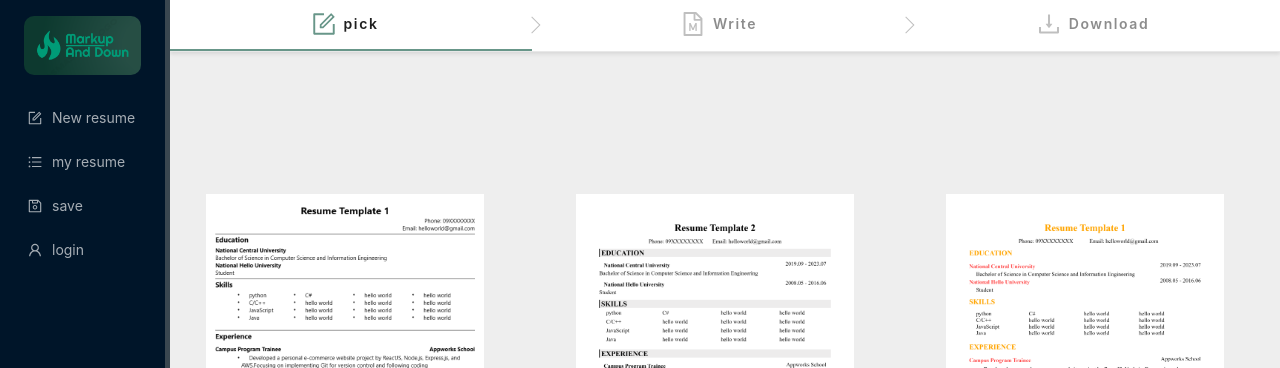
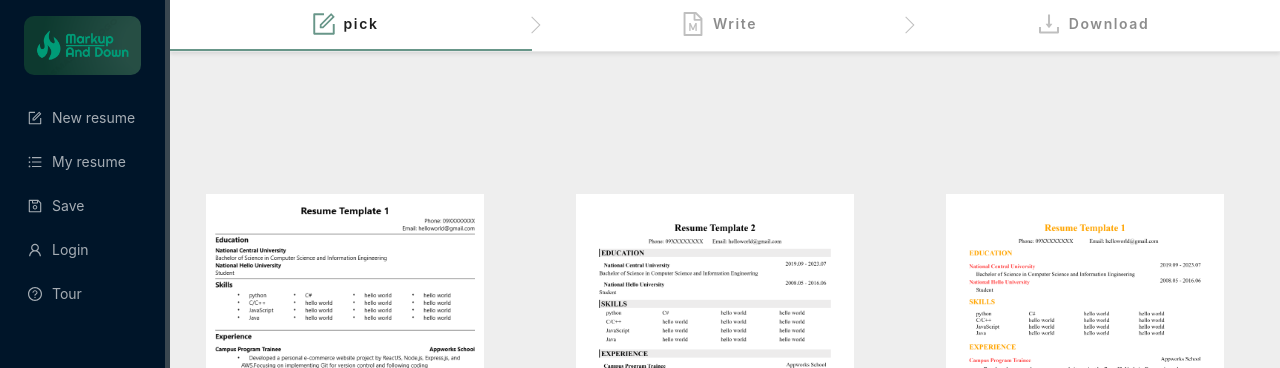
Before and after one commit to VictorChao996/markdown_resume_maker, a React (Create React App) app in the folder frontend/: page / in a window 1280 px wide. Shown: the top 368 px of the page. Built offline with nearby package versions, Linux system fonts and the light colour scheme.

Commit message:
feat(frontend): add tour guides

```diff
--- a/frontend/src/MainLayout.js
+++ b/frontend/src/MainLayout.js
@@ -1,6 +1,6 @@
-import { useEffect, useState } from "react"
+import { useEffect, useRef, useState } from "react"
 import axios from "axios"
-import { Form, Layout, Menu, Steps, FloatButton } from "antd"
+import { Form, Layout, Menu, Steps, FloatButton, Tour } from "antd"
 import Body from "./components/body.js"
 import SignInModal from "./components/SignInModal.js"
 import SignUpModal from "./components/SignUpModal.js"
@@ -8,7 +8,8 @@ import {
     UserOutlined,
     FormOutlined,
     SaveOutlined,
-    UnorderedListOutlined
+    UnorderedListOutlined,
+    QuestionCircleOutlined
 } from "@ant-design/icons"
 import NewResumeModal from "./components/newResumeModal.js"
 import ResumeListModal from "./components/resumeListModal.js"
@@ -17,8 +18,8 @@ import API from "./utils/API.js"
 import logo from "./images/logo2.png"
 const { Header, Content, Footer, Sider } = Layout
 
-function getItem(label, key, icon, children, onClick) {
-    return { key, icon, children, label, onClick }
+function getItem(label, key, icon, children, onClick, ref) {
+    return { key, icon, children, label, onClick, ref }
 }
 
 const MainLayout = () => {
@@ -28,6 +29,80 @@ const MainLayout = () => {
     const [isResumeListModalOpen, setIsResumeListModalOpen] = useState(false)
     const [loginStatus, setLoginStatus] = useState(0)
     const [collapsed, setCollapsed] = useState(false)
+    const [tourOpen, setTourOpen] = useState(false)
+    const tourRefs = [
+        useRef(null),
+        useRef(null),
+        useRef(null),
+        useRef(null),
+        useRef(null),
+        useRef(null),
+        useRef(null)
+    ]
+
+    const tourSteps = [
+        {
+            title: "Welcome to Markup and Down!",
+            description: "This is a tour to show you how to use this website",
+            placement: "leftTop",
+            cover: (
+                <img
+                    src={logo}
+                    alt="logo"
+                    style={{
+                        width: "100%",
+                        height: "auto",
+                        borderRadius: "10px"
+                        // cursor: "pointer"
+                    }}
+                />
+            ),
+            target: () => tourRefs[0].current
+        },
+        {
+            title: "Step 1: pick a template",
+            description: "Choose a template you like",
+            placement: "left",
+            target: () => tourRefs[1].current
+        },
+        {
+            title: "Write steps",
+            description:
+                "Now, move to the next steps by clicking the write button.",
+            target: () => tourRefs[2].current
+        },
+        {
+            title: "Step2: Write your resume",
+            description:
+                "Write your resume in markdown, try to type the text here. \n Ex: Hello markdown!",
+            placement: "left",
+            target: () => tourRefs[3].current
+        },
+        {
+            title: "Step2.1: preview the result here",
+            description: "Scrolling to see the whole resume (zoom in/out)",
+            placement: "right",
+            target: () => tourRefs[4].current
+        },
+        {
+            title: "Download steps",
+            description:
+                "Now, move to the next steps by clicking the download button.",
+            target: () => tourRefs[2].current
+        },
+        {
+            title: "Step 3: Download your resume",
+            description: "Download your resume as PDF or Markdown!",
+            target: () => tourRefs[5].current
+        },
+        {
+            title: "Save your resume",
+            description:
+                "If you want to store the resume content, you could login.",
+            placement: "left",
+            target: () => tourRefs[6].current
+        }
+    ]
 
     useEffect(() => {
         if (localStorage.getItem("accessToken") !== null) {
@@ -48,22 +123,25 @@ const MainLayout = () => {
             }
             setIsNewResumeModalOpen(true)
         }),
-        getItem("my resume", "2", <UnorderedListOutlined />, null, () => {
+        getItem("My resume", "2", <UnorderedListOutlined />, null, () => {
             setIsResumeListModalOpen(true)
         }),
-        getItem("save", "3", <SaveOutlined />, null, async () => {
+        getItem("Save", "3", <SaveOutlined />, null, async () => {
             console.log("save")
             await saveResumeContentToDB()
         }),
         getItem(
-            loginStatus === 2 ? "logout" : "login",
+            loginStatus === 2 ? "Logout" : "Login",
             "4",
             <UserOutlined />,
             null,
             () => {
                 login_logout_button()
             }
-        )
+        ),
+        getItem("Tour", "5", <QuestionCircleOutlined />, null, () => {
+            setTourOpen(true)
+        })
     ]
 
     const login_logout_button = () => {
@@ -148,6 +226,7 @@ const MainLayout = () => {
                         // borderBottom: "1px solid #3a4750",
                         // marginBottom: "16px"
                     }}
+                    ref={tourRefs[0]}
                 >
                     <img
                         src={logo}
@@ -160,19 +239,24 @@ const MainLayout = () => {
                         }}
                     />
                 </div>
-                <Menu
-                    theme="dark"
-                    selectable={false}
-                    mode="inline"
-                    items={items}
-                />
+                <div
+                    className="menu"
+                    ref={tourRefs[6]}
+                >
+                    <Menu
+                        theme="dark"
+                        selectable={false}
+                        mode="inline"
+                        items={items}
+                    ></Menu>
+                </div>
             </Sider>
             <Layout
                 className="layout"
                 style={{ marginLeft: collapsed ? "80px" : "170px" }}
             >
                 <Content style={{ height: "100%" }}>
-                    <Body />
+                    <Body tourRefs={tourRefs} />
                 </Content>
 
                 <SignInModal
@@ -201,6 +285,11 @@ const MainLayout = () => {
                     onClick={scrollToTop}
                 /> */}
             </Layout>
+            <Tour
+                open={tourOpen}
+                onClose={() => setTourOpen(false)}
+                steps={tourSteps}
+            />
         </Layout>
     )
 }
--- a/frontend/src/components/body.js
+++ b/frontend/src/components/body.js
@@ -11,7 +11,7 @@ import AdjustPage from "../pages/AdjustPage"
 import "./body.scss"
 import DownloadPage from "../pages/DownloadPage"
 
-const Body = () => {
+const Body = ({ tourRefs }) => {
     const [currentStep, setCurrentStep] = useState(0)
     const [resumeHTML, setResumeHTML] = useState("")
     const [template, setTemplate] = useState(1)
@@ -20,6 +20,7 @@ const Body = () => {
     const handleStepClick = (stepIndex) => {
         console.log("Step clicked:", stepIndex)
         setCurrentStep(stepIndex)
+        console.log(tourRefs)
     }
 
     const renderComponent = () => {
@@ -29,6 +30,7 @@ const Body = () => {
                     <TemplatePage
                         setTemplate={setTemplate}
                         setCurrentStep={setCurrentStep}
+                        tourRefs={tourRefs}
                     />
                 )
             case 1:
@@ -37,6 +39,7 @@ const Body = () => {
                         setResumeHTML={setResumeHTML}
                         cardRef={cardRef}
                         template={template}
+                        tourRefs={tourRefs}
                     />
                 )
             // case 2:
@@ -47,6 +50,7 @@ const Body = () => {
                         resumeHTML={resumeHTML}
                         cardRef={cardRef}
                         template={template}
+                        tourRefs={tourRefs}
                     />
                 )
             default:
@@ -56,6 +60,10 @@ const Body = () => {
 
     return (
         <div className="body">
+            <div
+                className="steps"
+                ref={tourRefs[2]}
+            >
                 <Steps
                     size="small"
                     type="navigation"
@@ -114,7 +122,8 @@ const Body = () => {
                             // onClick: () => handleStepClick(2),
                         }
                     ]}
-            />
+                ></Steps>
+            </div>
             {renderComponent()}
         </div>
     )
--- a/frontend/src/components/resumePreviewScreeshot.js
+++ b/frontend/src/components/resumePreviewScreeshot.js
@@ -7,7 +7,7 @@ const whitePaperImageURL =
 
 const ResumePreviewScreenshot = ({ html, cardRef, canResize }) => {
     const [previewImageURL, setPreviewImageURL] = useState(whitePaperImageURL)
-    const [size, setSize] = useState(500)
+    const [size, setSize] = useState(350)
 
     useEffect(() => {
         if (html) {
--- a/frontend/src/pages/DownloadPage.js
+++ b/frontend/src/pages/DownloadPage.js
@@ -7,7 +7,7 @@ import ResumePreviewScreenshot from "../components/resumePreviewScreeshot"
 import { DownloadOutlined } from "@ant-design/icons"
 import { Button } from "antd"
 
-const DownloadPage = ({ resumeHTML, cardRef, template }) => {
+const DownloadPage = ({ resumeHTML, cardRef, template, tourRefs }) => {
     // const cardRef = useRef()
 
     //* 將卡片轉成 image 並放進 pdf 中下載
@@ -90,7 +90,10 @@ const DownloadPage = ({ resumeHTML, cardRef, template }) => {
                 />
             </div>
 
-            <div className="downloadArea">
+            <div
+                className="downloadArea"
+                ref={tourRefs[5]}
+            >
                 <Button
                     type="primary"
                     onClick={handleDownloadPDF}
--- a/frontend/src/pages/TemplatePage.js
+++ b/frontend/src/pages/TemplatePage.js
@@ -5,7 +5,7 @@ import template1_screenshot from "../images/template1_screenshot.png"
 import template2_screenshot from "../images/template2_screenshot.png"
 import template3_screenshot from "../images/template3_screenshot.png"
 
-const TemplatePage = ({ setTemplate, setCurrentStep }) => {
+const TemplatePage = ({ setTemplate, setCurrentStep, tourRefs }) => {
     const skeletonList = Array.from({ length: 10 }).map((_, index) => (
         <Col
             key={index}
@@ -31,6 +31,7 @@ const TemplatePage = ({ setTemplate, setCurrentStep }) => {
                     setTemplate(1)
                     setCurrentStep(1)
                 }}
+                ref={tourRefs[1]}
             >
                 <img
                     src={template1_screenshot}
--- a/frontend/src/pages/markdownPage.js
+++ b/frontend/src/pages/markdownPage.js
@@ -8,7 +8,7 @@ import convertMarkdownToHtml from "../utils/markdownConverter"
 import Draggable from "react-draggable"
 import ResumePreviewScreenshot from "../components/resumePreviewScreeshot"
 
-const MarkdownPage = ({ setResumeHTML, cardRef, template }) => {
+const MarkdownPage = ({ setResumeHTML, cardRef, template, tourRefs }) => {
     const [markdown, setMarkdown] = useState("")
     const [html, setHtml] = useState("")
     const [previewImageURL, setPreviewImageURL] = useState("")
@@ -26,7 +26,10 @@ const MarkdownPage = ({ setResumeHTML, cardRef, template }) => {
     return (
         <>
             <div className="markdownPage">
-                <div className="code-editor-container">
+                <div
+                    className="code-editor-container"
+                    ref={tourRefs[3]}
+                >
                     <TextEditor
                         markdownContent={markdown}
                         setMarkdown={setMarkdown}
@@ -34,7 +37,7 @@ const MarkdownPage = ({ setResumeHTML, cardRef, template }) => {
                 </div>
                 <div className="previewArea">
                     <Draggable>
-                        <div>
+                        <div ref={tourRefs[4]}>
                             <ResumePreviewScreenshot
                                 html={html}
                                 cardRef={cardRef}
```
Lines whose indentation alone changed are shown as unchanged.
